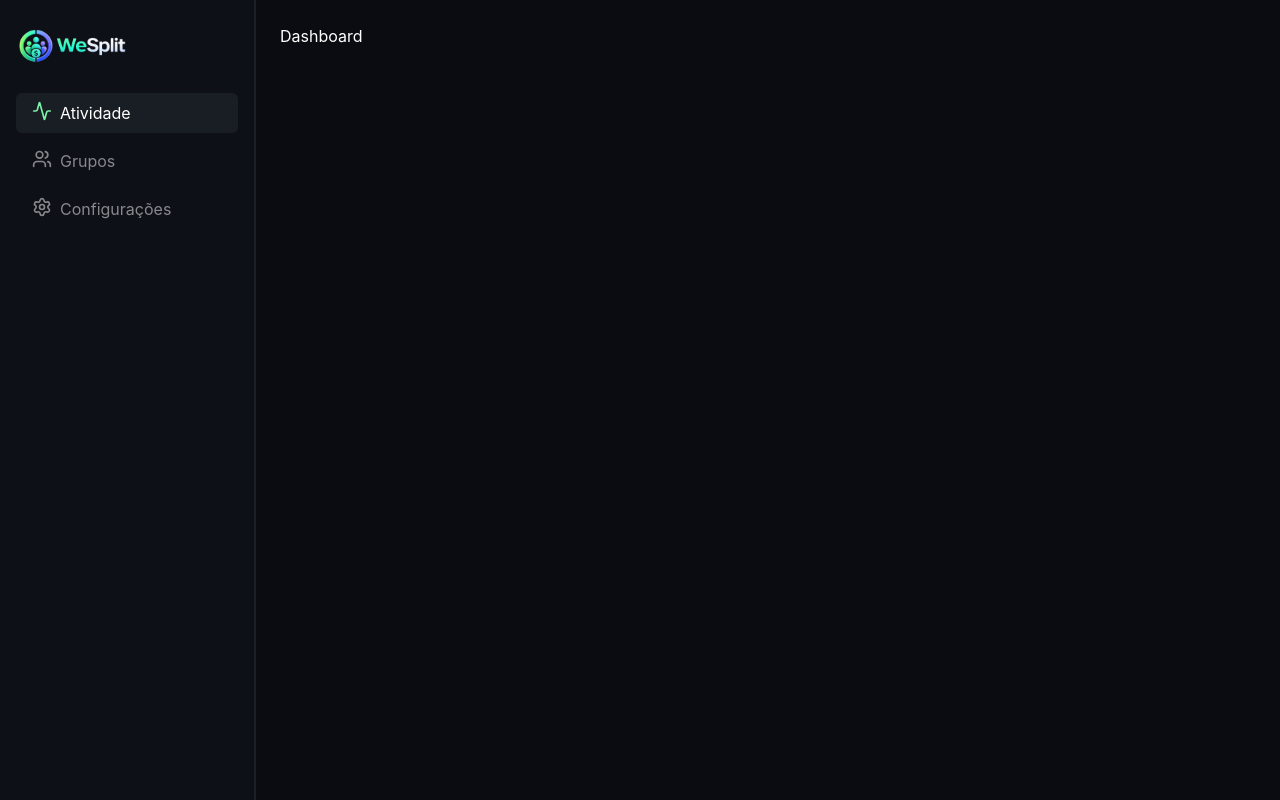
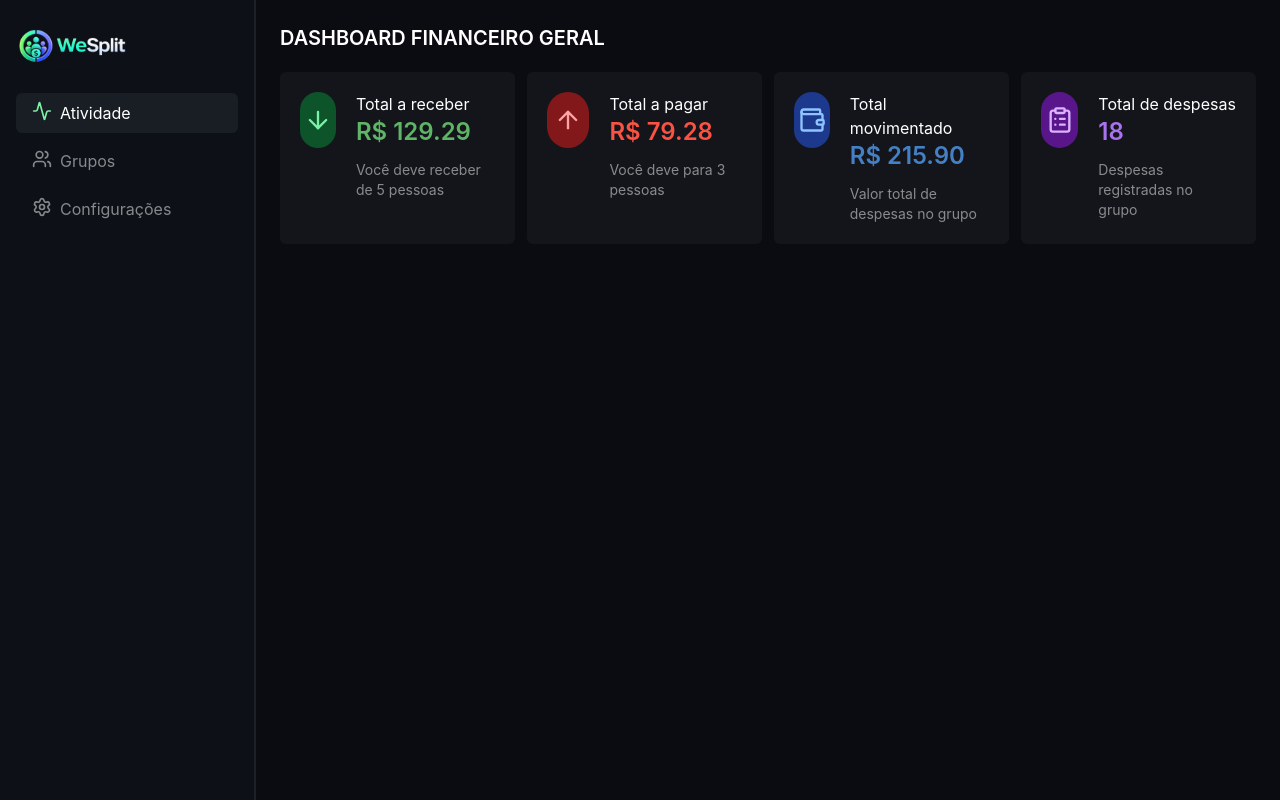
Before and after one commit to Humildeficador/WeSplit, a React (Vite) app in the folder frontend/: page / in a window 1280 px wide. Built offline with nearby package versions, Linux system fonts and the light colour scheme.

Commit message:
feat(dashboard): add sumary cards grid with mocked data

```diff
--- a/frontend/package.json
+++ b/frontend/package.json
@@ -15,6 +15,7 @@
     "react": "^19.2.6",
     "react-dom": "^19.2.6",
     "react-router-dom": "^7.18.0",
+    "recharts": "^3.8.1",
     "tailwindcss": "^4.3.1"
   },
   "devDependencies": {
--- /dev/null
+++ b/frontend/src/components/Dashboard/StatsOverview/StatCard.tsx
@@ -0,0 +1,28 @@
+import { Line, LineChart } from "recharts"
+import type { StatCardType } from "../../../types/StatCardData"
+
+type Props = {
+  data: StatCardType
+}
+
+export const StatCard = ({ data: { id, Icon, title, value, description, accentColor: { bg, text, icon } } }: Props) => {
+  return (
+    <div className="bg-[#13151a] mt-5 p-5 flex gap-5 rounded-md">
+      <div className={`${bg} w-14 h-14 rounded-full flex justify-center items-center`}>
+        {<Icon className={icon} size={28} />}
+      </div>
+
+      <div>
+        <h2>{title}</h2>
+        {
+          id !== 4 ?
+            <p className={`font-semibold text-2xl ${text}`}>R$ {value.toFixed(2)}</p>
+            :
+            <p className={`font-semibold text-2xl ${text}`}>{value}</p>
+        }
+        <p className="text-sm text-white/50 mt-3">{description}</p>
+
+      </div>
+    </div>
+  )
+}
--- /dev/null
+++ b/frontend/src/components/Dashboard/StatsOverview/StatsOverviewGrid.tsx
@@ -0,0 +1,13 @@
+import { StatCard } from "./StatCard"
+import { statCardList } from "./statCardList"
+
+
+export const StatsOverviewGrid = () => {
+  return (
+    <div className="grid grid-cols-4 gap-3">
+      {statCardList.map(data => (
+        <StatCard data={data} key={data.id} />
+      ))}
+    </div>
+  )
+}
--- /dev/null
+++ b/frontend/src/components/Dashboard/StatsOverview/statCardList.ts
@@ -0,0 +1,53 @@
+import { ArrowDown, ArrowUp, ClipboardList, Wallet } from "lucide-react";
+import type { StatCardType } from "../../../types/StatCardData";
+
+export const statCardList: StatCardType[] = [
+  {
+    id: 1,
+    Icon: ArrowDown,
+    title: 'Total a receber',
+    value: 129.29,
+    description: 'Você deve receber de 5 pessoas',
+    accentColor: {
+      bg: 'bg-green-900',
+      text: 'text-[#5eb566]',
+      icon: 'text-green-300'
+    }
+  },
+  {
+    id: 2,
+    Icon: ArrowUp,
+    title: 'Total a pagar',
+    value: 79.28,
+    description: 'Você deve para 3 pessoas',
+    accentColor: {
+      bg: 'bg-red-900',
+      text: 'text-[#fa5343]',
+      icon: 'text-red-300'
+    }
+  },
+  {
+    id: 3,
+    Icon: Wallet,
+    title: 'Total movimentado',
+    value: 215.90,
+    description: 'Valor total de despesas no grupo',
+    accentColor: {
+      bg: 'bg-blue-900',
+      text: 'text-[#4580c4]',
+      icon: 'text-blue-300'
+    }
+  },
+  {
+    id: 4,
+    Icon: ClipboardList,
+    title: 'Total de despesas',
+    value: 18,
+    description: 'Despesas registradas no grupo',
+    accentColor: {
+      bg: 'bg-purple-900',
+      text: 'text-[#a972f0]',
+      icon: 'text-purple-300'
+    }
+  }
+]
--- a/frontend/src/layouts/DefaultLayout.tsx
+++ b/frontend/src/layouts/DefaultLayout.tsx
@@ -1,5 +1,5 @@
 import { Outlet } from "react-router-dom";
-import { Sidebar } from "../components/Sidebar";
+import { Sidebar } from "../components/Sidebar/Sidebar";
 
 
 export default function DefaultLayout() {
--- a/frontend/src/pages/Dashboard.tsx
+++ b/frontend/src/pages/Dashboard.tsx
@@ -1,7 +1,11 @@
+import { StatsOverviewGrid } from "../components/Dashboard/StatsOverview/StatsOverviewGrid"
+
 export const Dashboard = () => {
   return (
     <div className="p-6">
-      Dashboard
+      <h1 className="font-semibold text-xl">DASHBOARD FINANCEIRO GERAL</h1>
+
+      <StatsOverviewGrid />
     </div>
   )
 }
--- /dev/null
+++ b/frontend/src/types/StatCardData.ts
@@ -0,0 +1,12 @@
+export type StatCardType = {
+  id: number
+  Icon: React.ElementType,
+  title: string,
+  value: number,
+  description: string
+  accentColor: {
+    bg: string,
+    text: string,
+    icon: string
+  }
+}
```
Also changed, not shown: frontend/src/components/Sidebar/Sidebar.tsx (renamed from frontend/src/components/Sidebar.tsx), 2 other files (tests, documents, lock files or other folders).
